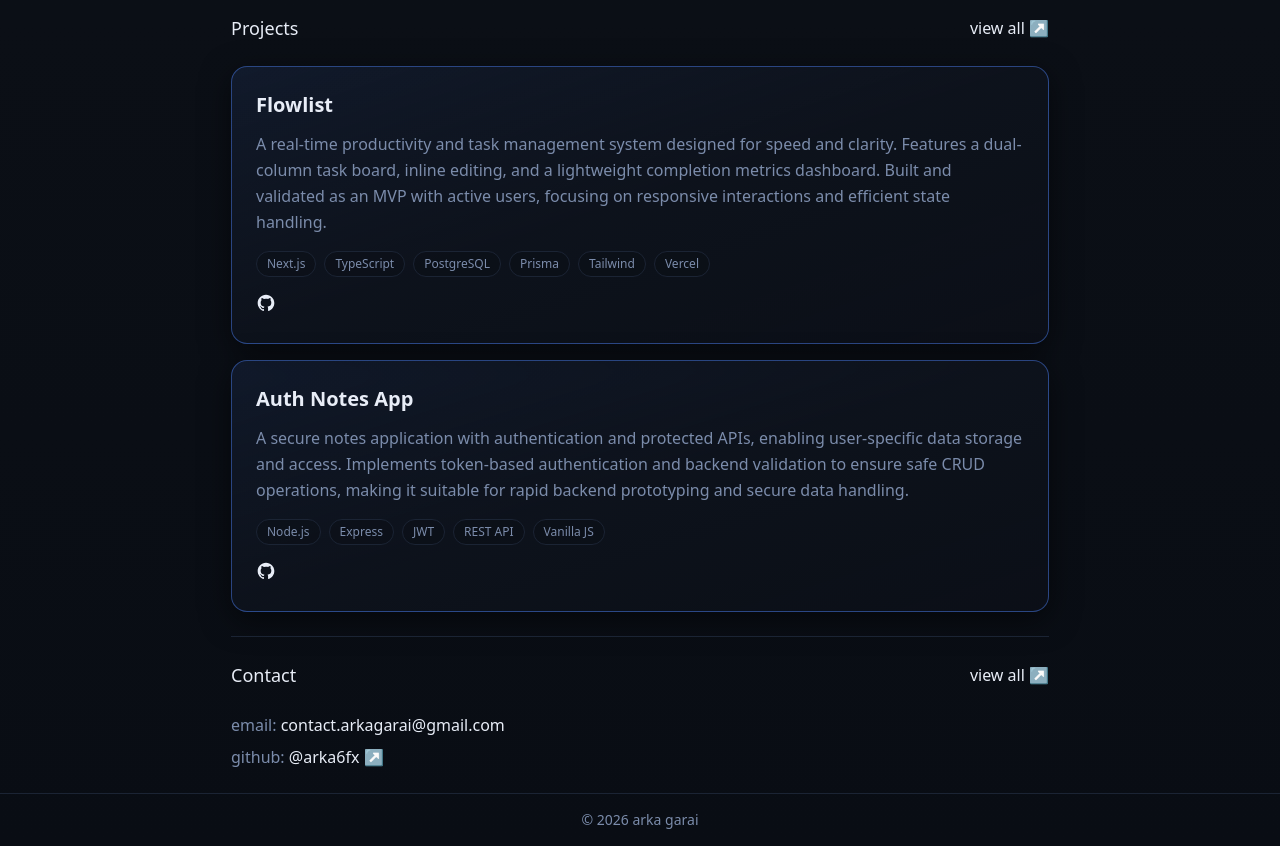
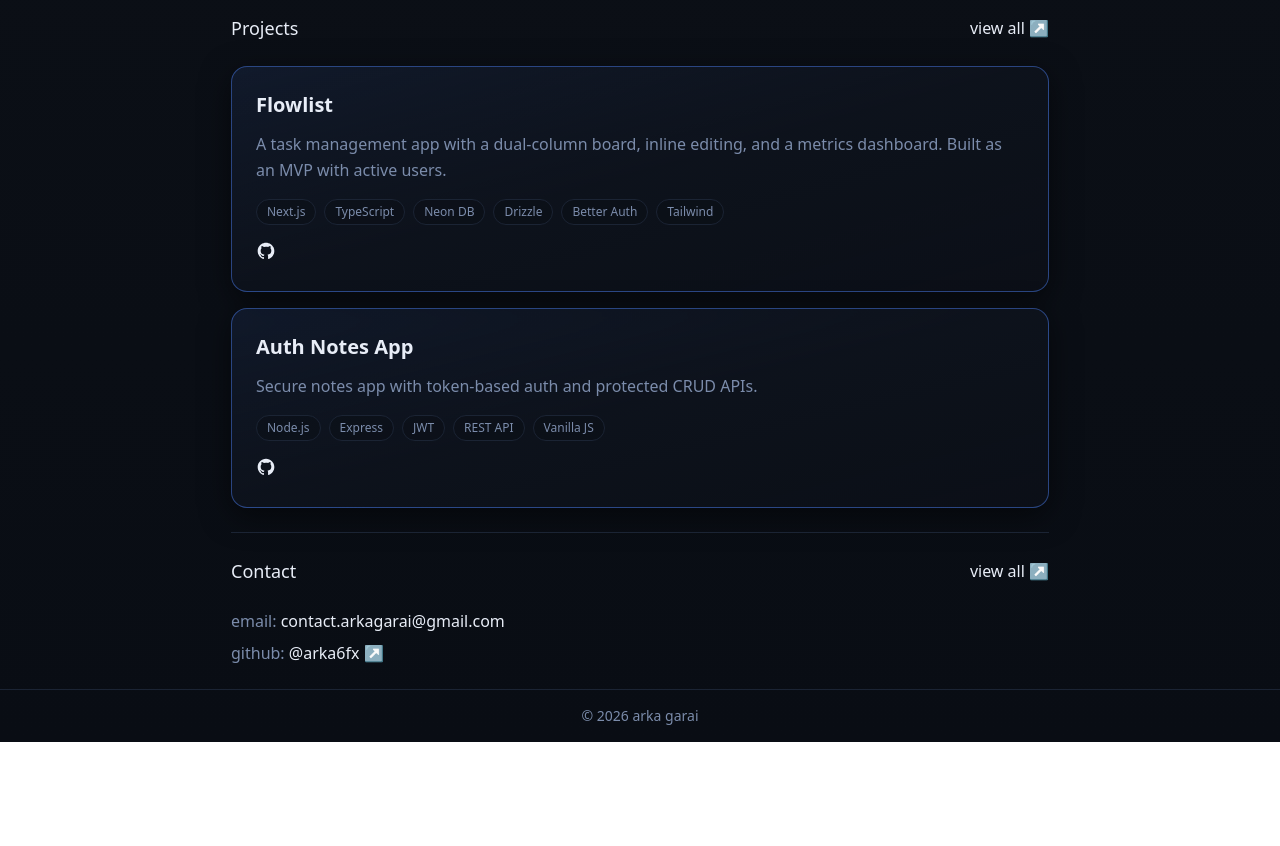
Before and after one commit to arka6fx/arka6fx.com, a Next.js app: page / in a window 1280 px wide. Shown: the part 1220-2066 px from the top of the page. After the commit the page ends 1962 px from the top, so only its background shows below. Built offline with nearby package versions, Linux system fonts and the light colour scheme; a web font is replaced by a local one.

Commit message:
use caveat font, update Flowlist tech stack

```diff
--- a/src/app/layout.tsx
+++ b/src/app/layout.tsx
@@ -1,15 +1,15 @@
 import type { Metadata } from "next";
-import { Fraunces, JetBrains_Mono, Manrope, Style_Script } from "next/font/google";
+import { Fraunces, JetBrains_Mono, Caveat, Style_Script } from "next/font/google";
 import { Navigation } from "@/components/Navigation";
 import { Footer } from "@/components/Footer";
 import "./globals.css";
 
-const sans = Manrope({
+const sans = Caveat({
   subsets: ["latin"],
   variable: "--font-sans-ui",
 });
 
-const display = Fraunces({
+const display = Caveat({
   subsets: ["latin"],
   variable: "--font-display-ui",
 });
--- a/src/app/page.tsx
+++ b/src/app/page.tsx
@@ -6,22 +6,22 @@ const projects = [
   {
     name: "Flowlist",
     description:
-      "A real-time productivity and task management system designed for speed and clarity. Features a dual-column task board, inline editing, and a lightweight completion metrics dashboard. Built and validated as an MVP with active users, focusing on responsive interactions and efficient state handling.",
+      "A task management app with a dual-column board, inline editing, and a metrics dashboard. Built as an MVP with active users.",
     link: "https://flow-list.vercel.app",
     github: "https://github.com/arka6fx/FlowList",
     stack: [
       "Next.js",
       "TypeScript",
-      "PostgreSQL",
-      "Prisma",
+      "Neon DB",
+      "Drizzle",
+      "Better Auth",
       "Tailwind",
-      "Vercel",
     ],
   },
   {
     name: "Auth Notes App",
     description:
-      "A secure notes application with authentication and protected APIs, enabling user-specific data storage and access. Implements token-based authentication and backend validation to ensure safe CRUD operations, making it suitable for rapid backend prototyping and secure data handling.",
+      "Secure notes app with token-based auth and protected CRUD APIs.",
     link: "https://github.com/arka6fx/vanilla-auth-notes-app",
     github: "https://github.com/arka6fx/vanilla-auth-notes-app",
     stack: ["Node.js", "Express", "JWT", "REST API", "Vanilla JS"],
--- a/src/app/projects/page.tsx
+++ b/src/app/projects/page.tsx
@@ -6,22 +6,22 @@ const projects = [
   {
     name: "Flowlist",
     description:
-      "A real-time productivity and task management system designed for speed and clarity. Features a dual-column task board, inline editing, and a lightweight completion metrics dashboard. Built and validated as an MVP with active users, focusing on responsive interactions and efficient state handling.",
+      "A task management app with a dual-column board, inline editing, and a metrics dashboard. Built as an MVP with active users.",
     link: "https://flow-list.vercel.app",
     github: "https://github.com/arka6fx/FlowList",
     stack: [
       "Next.js",
       "TypeScript",
-      "PostgreSQL",
-      "Prisma",
+      "Neon DB",
+      "Drizzle",
+      "Better Auth",
       "Tailwind",
-      "Vercel",
     ],
   },
   {
     name: "Auth Notes App",
     description:
-      "A secure notes application with authentication and protected APIs, enabling user-specific data storage and access. Implements token-based authentication and backend validation to ensure safe CRUD operations, making it suitable for rapid backend prototyping and secure data handling.",
+      "Secure notes app with token-based auth and protected CRUD APIs.",
     link: "https://github.com/arka6fx/vanilla-auth-notes-app",
     github: "https://github.com/arka6fx/vanilla-auth-notes-app",
     stack: ["Node.js", "Express", "JWT", "REST API", "Vanilla JS"],
```
